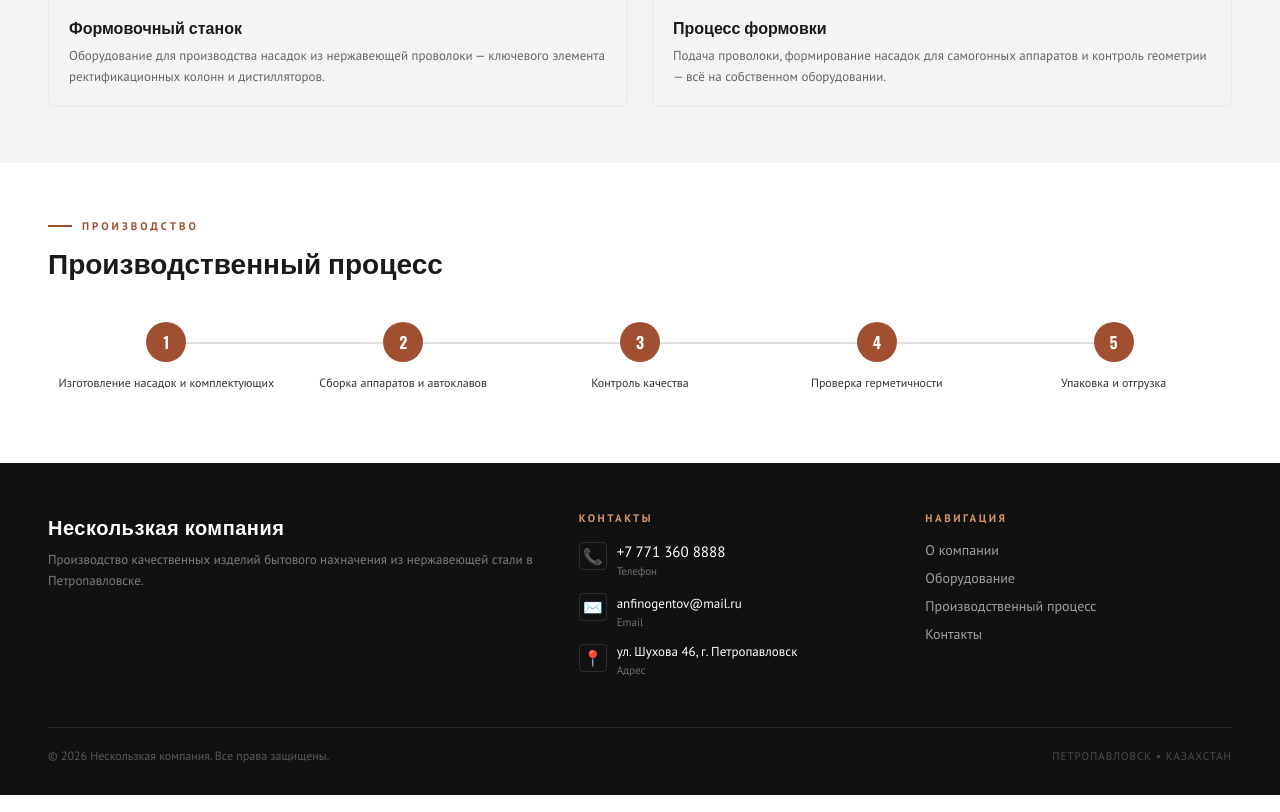
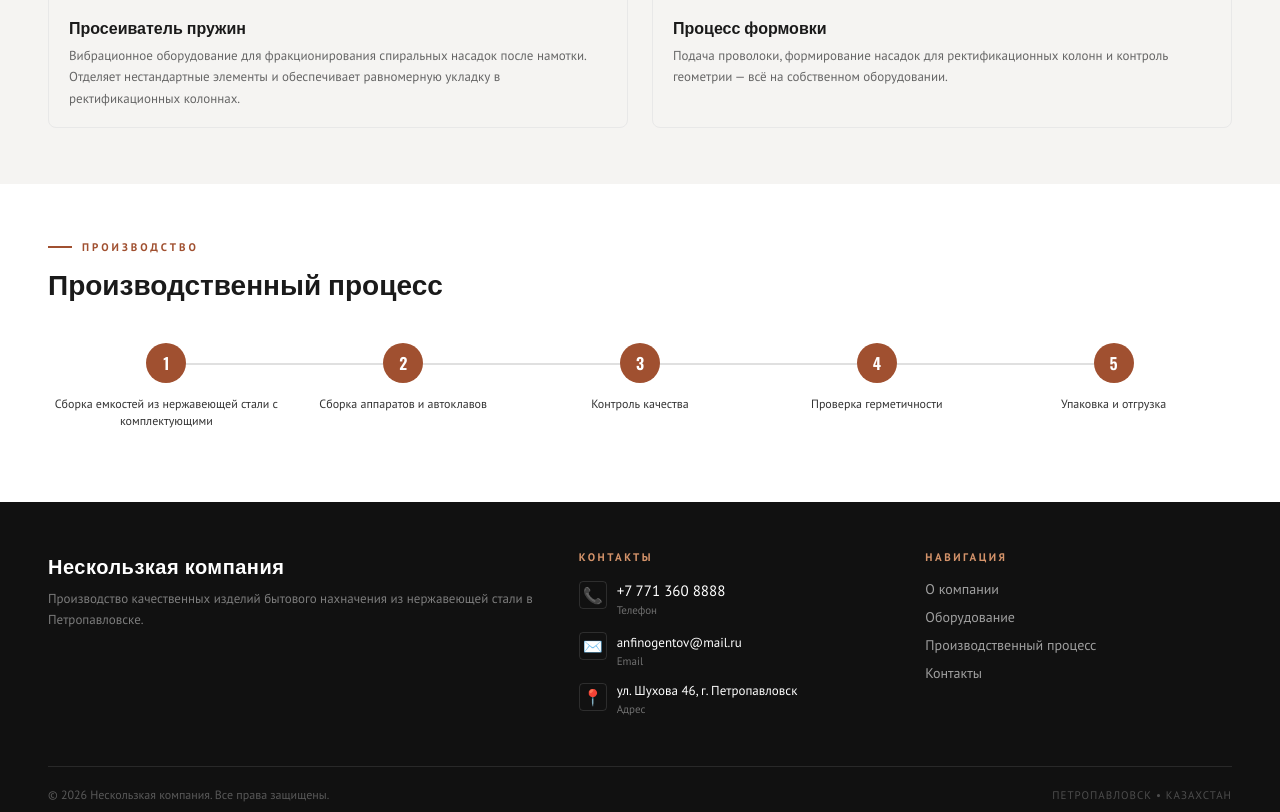
Before and after one commit to neskolkz/toonk, a website: page index.html in a window 1280 px wide. Shown: the part 1222-2034 px from the top of the page. Drawn offline with nearby package versions, Linux system fonts and the light colour scheme.

Commit message:
Updated text

```diff
--- a/index.html
+++ b/index.html
@@ -103,15 +103,15 @@
         <div class="equip-card anim anim--up" data-delay="2">
           <img class="equip-img" src="https://i.ibb.co/p6psGt24/image.png" alt="Формовочный станок">
           <div class="equip-body">
-            <h3 class="equip-title">Формовочный станок</h3>
-            <p class="equip-desc">Оборудование для производства насадок из нержавеющей проволоки — ключевого элемента ректификационных колонн и дистилляторов.</p>
+            <h3 class="equip-title">Просеиватель пружин</h3>
+            <p class="equip-desc">Вибрационное оборудование для фракционирования спиральных насадок после намотки. Отделяет нестандартные элементы и обеспечивает равномерную укладку в ректификационных колоннах.</p>
           </div>
         </div>
         <div class="equip-card anim anim--up" data-delay="3">
           <img class="equip-img" src="https://i.ibb.co/4n9ytXPR/formovka.png" alt="Процесс формовки">
           <div class="equip-body">
             <h3 class="equip-title">Процесс формовки</h3>
-            <p class="equip-desc">Подача проволоки, формирование насадок для самогонных аппаратов и контроль геометрии — всё на собственном оборудовании.</p>
+            <p class="equip-desc">Подача проволоки, формирование насадок для ректификационных колонн и контроль геометрии — всё на собственном оборудовании.</p>
           </div>
         </div>
       </div>
@@ -123,7 +123,7 @@
       <div class="process-track">
         <div class="proc-step anim anim--scale" data-delay="1">
           <div class="proc-circle">1</div>
-          <p class="proc-lbl">Изготовление насадок и комплектующих</p>
+          <p class="proc-lbl">Сборка емкостей из нержавеющей стали с комплектующими</p>
         </div>
         <div class="proc-step anim anim--scale" data-delay="2">
           <div class="proc-circle">2</div>
```
